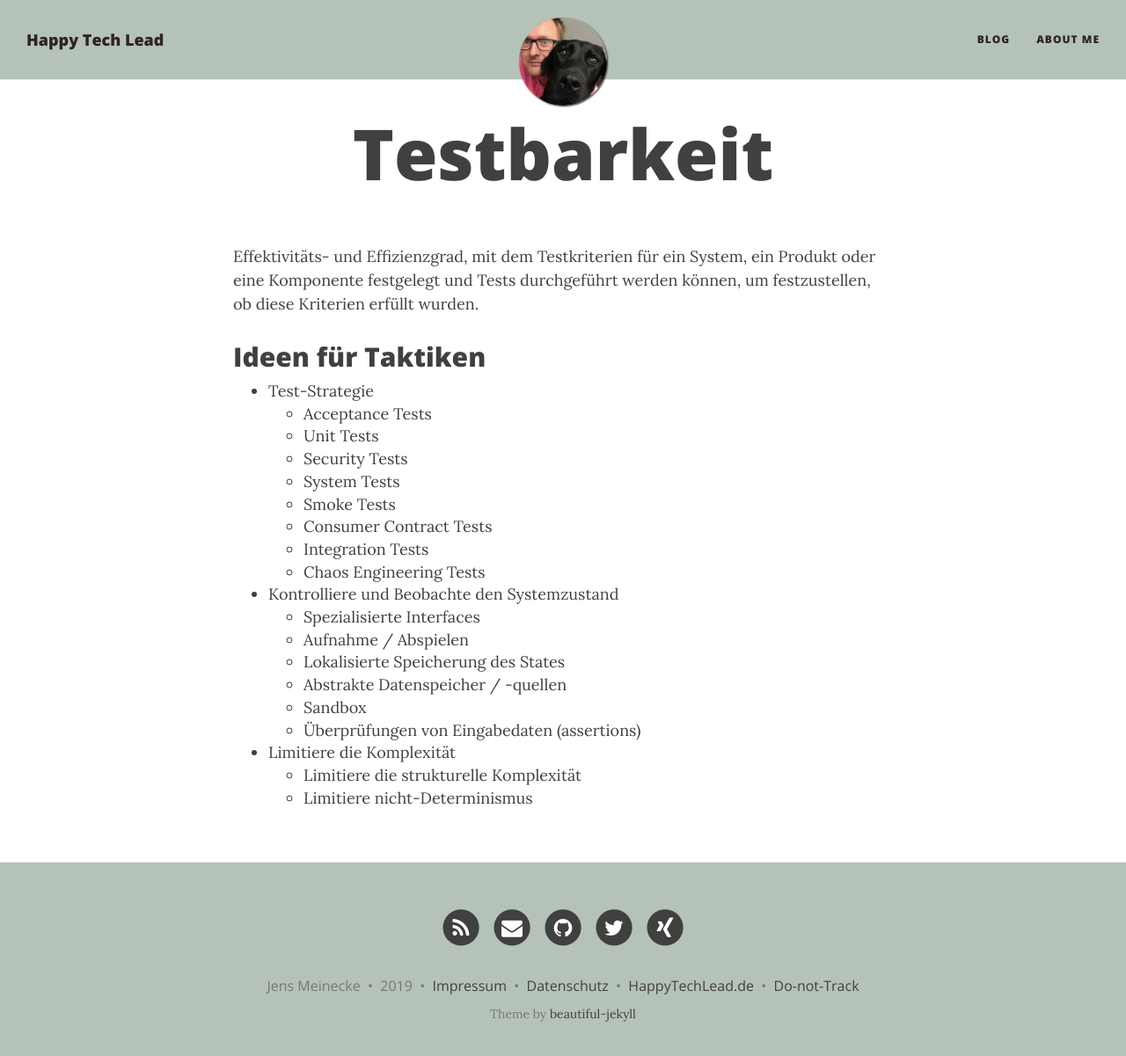
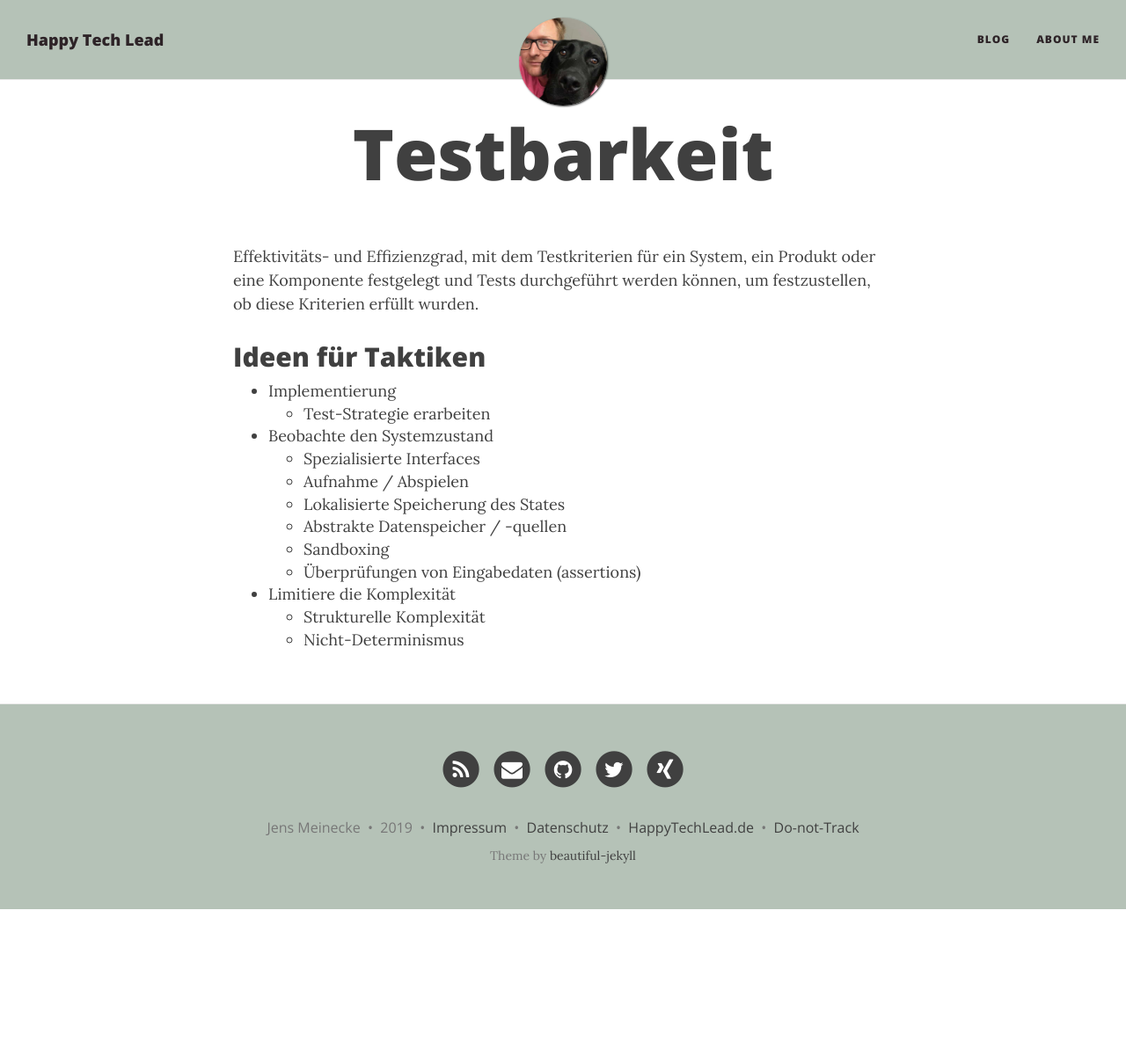
Before and after one commit to meinjens/happytechlead.github.io, a Jekyll site: the page built from software-qualitaet/wartbarkeit/testbarkeit.md, in a window 1280 px wide and 1214 px high. Shown: the top 1201 px of the window at 88% size. Built offline with Jekyll 4.4.1, drawn with Linux system fonts in a browser that asks for light colours; nearby versions of some CDN libraries; comment, search, counter and statistics services are not loaded.

Commit message:
Feat: Updated wartbarkeit

```diff
--- a/software-qualitaet/wartbarkeit/testbarkeit.md
+++ b/software-qualitaet/wartbarkeit/testbarkeit.md
@@ -7,22 +7,15 @@ Effektivitäts- und Effizienzgrad, mit dem Testkriterien für ein System, ein Pr
 
 ## Ideen für Taktiken
 
-* Test-Strategie
-  * Acceptance Tests
-  * Unit Tests
-  * Security Tests
-  * System Tests
-  * Smoke Tests
-  * Consumer Contract Tests
-  * Integration Tests
-  * Chaos Engineering Tests
-* Kontrolliere und Beobachte den Systemzustand
+* Implementierung
+  * Test-Strategie erarbeiten
+* Beobachte den Systemzustand
   * Spezialisierte Interfaces
   * Aufnahme / Abspielen
   * Lokalisierte Speicherung des States
   * Abstrakte Datenspeicher / -quellen
-  * Sandbox
+  * Sandboxing
   * Überprüfungen von Eingabedaten (assertions)
 * Limitiere die Komplexität
-  * Limitiere die strukturelle Komplexität
-  * Limitiere nicht-Determinismus
+  * Strukturelle Komplexität
+  * Nicht-Determinismus
```
Also changed, not shown: software-qualitaet/wartbarkeit/analysierbarkeit.md (+3 -4 lines), software-qualitaet/wartbarkeit/modularisierung.md (+9 -3 lines), software-qualitaet/wartbarkeit/wiederverwendbarkeit.md (+3 -0 lines).
